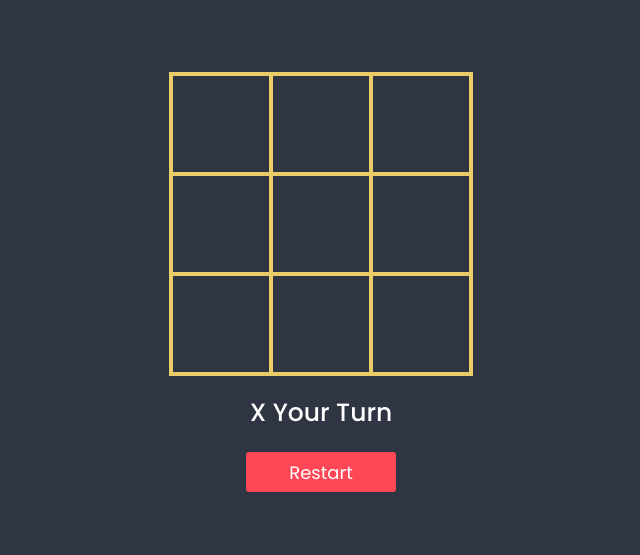
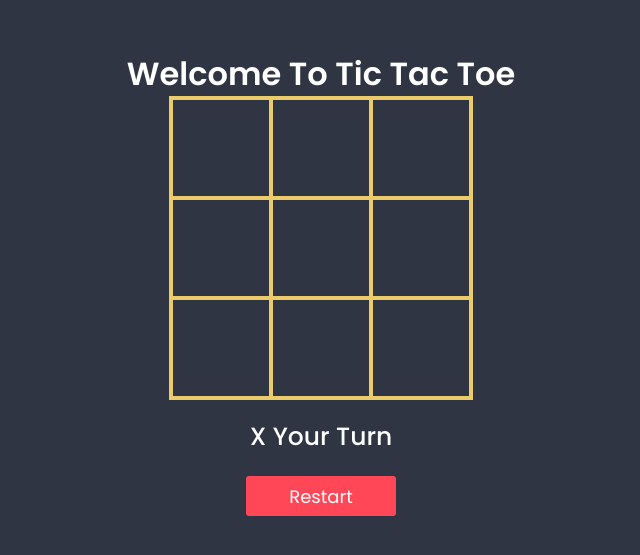
Before and after one commit to vaishnavi803/firstrepo, a plain HTML site: page Tic Tac Toe/index.html in a window 1280 px wide. Shown: the part 117-672 px from the top of the page, without its empty margins (319-959 px from the left). Drawn offline with Linux system fonts and the light colour scheme.

Commit message:
Update index.html

```diff
--- a/Tic Tac Toe/index.html
+++ b/Tic Tac Toe/index.html
@@ -5,6 +5,7 @@
   <link rel="stylesheet" href="style.css">
 </head>
 <body>
+  <h1>Welcome To Tic Tac Toe</h1>
   <div class="container">
     <div data-index="0" class="box"></div>
     <div data-index="1" class="box"></div>
```
